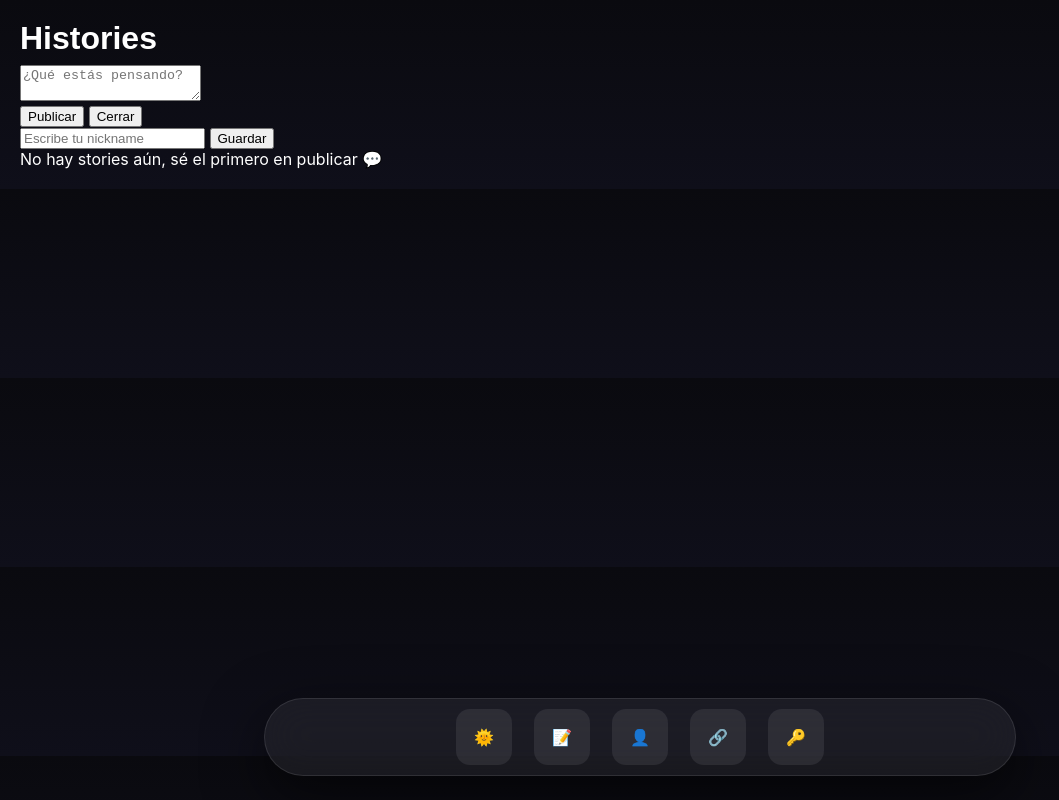
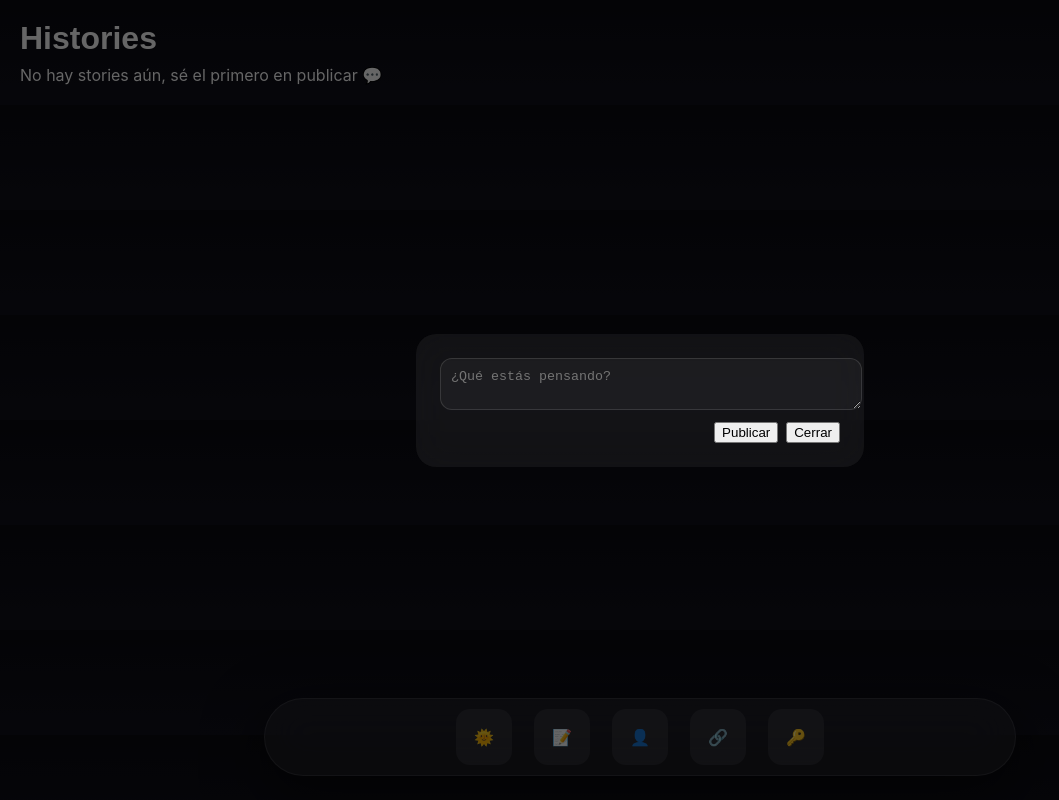
Before and after one commit to joajsiiebf/Torys, a plain HTML site: page index.html in a window 1280 px wide. Both pictures are taken after a click on the element "Nuevo Story". Shown: the whole page, without its empty margins (0-1059 px from the left). Drawn offline with Linux system fonts and the light colour scheme.

Commit message:
Update style.css

```diff
--- a/style.css
+++ b/style.css
@@ -1,5 +1,5 @@
 /* -----------------------------
-   Estilo Torys estilo iOS (solo CSS)
+   Estilo Torys estilo iOS (optimizado)
    ----------------------------- */
 :root {
   --bg-main: #0a0a0f;
@@ -21,7 +21,9 @@ body {
   -webkit-font-smoothing: antialiased;
 }
 
-/* Tarjetas estilo iOS */
+/* -----------------------------
+   Tarjetas estilo iOS
+   ----------------------------- */
 .tory-card {
   background: var(--glass);
   border-radius: var(--radius);
@@ -37,7 +39,9 @@ body {
   box-shadow: 0 18px 36px rgba(90,200,250,0.3);
 }
 
-/* Botones estilo iOS */
+/* -----------------------------
+   Botones estilo iOS
+   ----------------------------- */
 .btn {
   padding: 12px 18px;
   border-radius: 16px;
@@ -48,14 +52,17 @@ body {
   color: #fff;
   background: linear-gradient(90deg, var(--accent), var(--accent-dark));
   box-shadow: 0 6px 20px rgba(90,200,250,0.25);
-  transition: transform 0.15s ease, box-shadow 0.15s ease;
+  transition: transform 0.15s ease, box-shadow 0.15s ease, filter 0.2s ease;
 }
 .btn:hover {
   transform: translateY(-2px);
   box-shadow: 0 10px 28px rgba(90,200,250,0.35);
+  filter: brightness(1.05);
 }
 
-/* Dock inferior estilo iPhone */
+/* -----------------------------
+   Dock inferior estilo iPhone
+   ----------------------------- */
 .bottom-dock {
   position: fixed;
   bottom: 24px;
@@ -83,27 +90,33 @@ body {
   background: rgba(255,255,255,0.08);
   display: grid;
   place-items: center;
-  transition: transform 0.15s ease, box-shadow 0.15s ease;
+  transition: transform 0.15s ease, box-shadow 0.15s ease, background 0.2s ease;
   cursor: pointer;
 }
 .bottom-dock .dock-icon:hover {
   transform: translateY(-4px) scale(1.08);
   box-shadow: 0 12px 36px rgba(90,200,250,0.3);
+  background: rgba(255,255,255,0.12);
 }
 
-/* Avatares circulares estilo iOS */
+/* -----------------------------
+   Avatares circulares estilo iOS
+   ----------------------------- */
 .avatar {
   width: 50px;
   height: 50px;
   border-radius: 50%;
   border: 2px solid rgba(255,255,255,0.08);
-  transition: box-shadow 0.2s ease;
+  transition: box-shadow 0.2s ease, transform 0.2s ease;
 }
 .avatar:hover {
   box-shadow: 0 0 12px rgba(90,200,250,0.6);
+  transform: scale(1.05);
 }
 
-/* Tipografía limpia */
+/* -----------------------------
+   Tipografía limpia
+   ----------------------------- */
 h1,h2,h3,h4,h5 {
   font-family: 'San Francisco', 'Poppins', sans-serif;
   margin: 0 0 8px 0;
@@ -113,7 +126,9 @@ h1,h2,h3,h4,h5 {
   font-size: 0.9em;
 }
 
-/* Animación suave al aparecer */
+/* -----------------------------
+   Animación suave al aparecer
+   ----------------------------- */
 .fade-up {
   opacity: 0;
   transform: translateY(10px);
@@ -131,21 +146,28 @@ h1,h2,h3,h4,h5 {
    ----------------------------- */
 .login-dropdown {
   position: fixed;
-  bottom: 110px; /* encima del bottom dock */
+  bottom: 110px;
   left: 50%;
-  transform: translateX(-50%);
+  transform: translateX(-50%) scale(0);
   background: rgba(255,255,255,0.06);
   backdrop-filter: blur(18px);
   border-radius: 20px;
   padding: 16px;
-  display: none;
+  display: flex;
   flex-direction: column;
   align-items: center;
   gap: 8px;
   width: 280px;
   box-shadow: 0 12px 30px rgba(0,0,0,0.5);
   z-index: 999;
-  transition: all 0.25s ease;
+  opacity: 0;
+  transition: transform 0.25s ease, opacity 0.25s ease;
+}
+
+/* Mostrar login con animación tipo popup */
+.login-dropdown.show {
+  opacity: 1;
+  transform: translateX(-50%) scale(1);
 }
 
 .login-dropdown input {
@@ -183,12 +205,62 @@ h1,h2,h3,h4,h5 {
   color: #ff6b6b;
   text-align: center;
   margin-top: 4px;
+  transition: all 0.2s ease;
 }
 
-/* Ajuste responsive para móviles */
+/* -----------------------------
+   MODALES ESTILO iOS
+   ----------------------------- */
+.modal {
+  position: fixed;
+  top: 0;
+  left: 0;
+  width: 100%;
+  height: 100%;
+  background: rgba(0,0,0,0.6);
+  display: none;
+  justify-content: center;
+  align-items: center;
+  z-index: 998;
+}
+
+.modal-content {
+  background: rgba(255,255,255,0.06);
+  backdrop-filter: blur(18px);
+  padding: 24px;
+  border-radius: 20px;
+  width: 90%;
+  max-width: 400px;
+  display: flex;
+  flex-direction: column;
+  gap: 12px;
+}
+
+.modal textarea,
+.modal input {
+  width: 100%;
+  padding: 10px;
+  border-radius: 12px;
+  border: 1px solid rgba(255,255,255,0.12);
+  background: rgba(255,255,255,0.04);
+  color: #fff;
+}
+
+.modal-actions {
+  display: flex;
+  justify-content: flex-end;
+  gap: 8px;
+}
+
+/* -----------------------------
+   Responsive
+   ----------------------------- */
 @media (max-width: 500px) {
   .login-dropdown {
     width: 90%;
     bottom: 100px;
   }
+  .bottom-dock {
+    width: 95%;
+  }
 }
```
